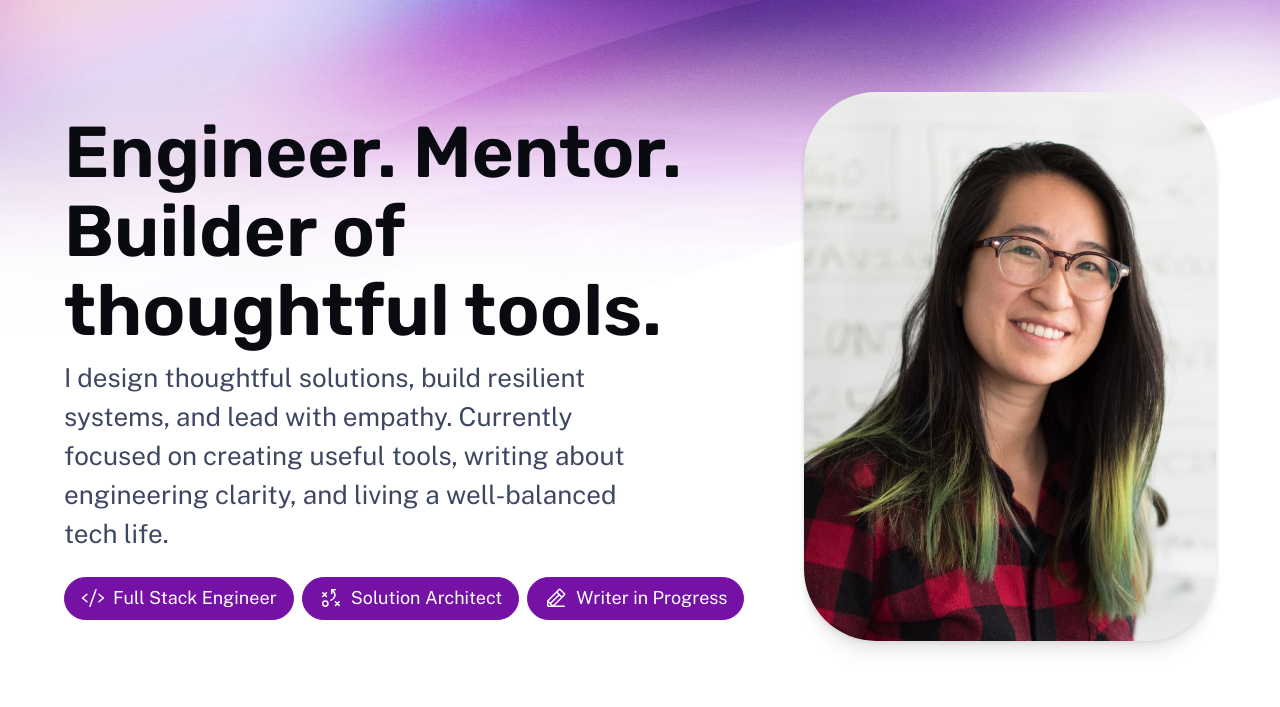
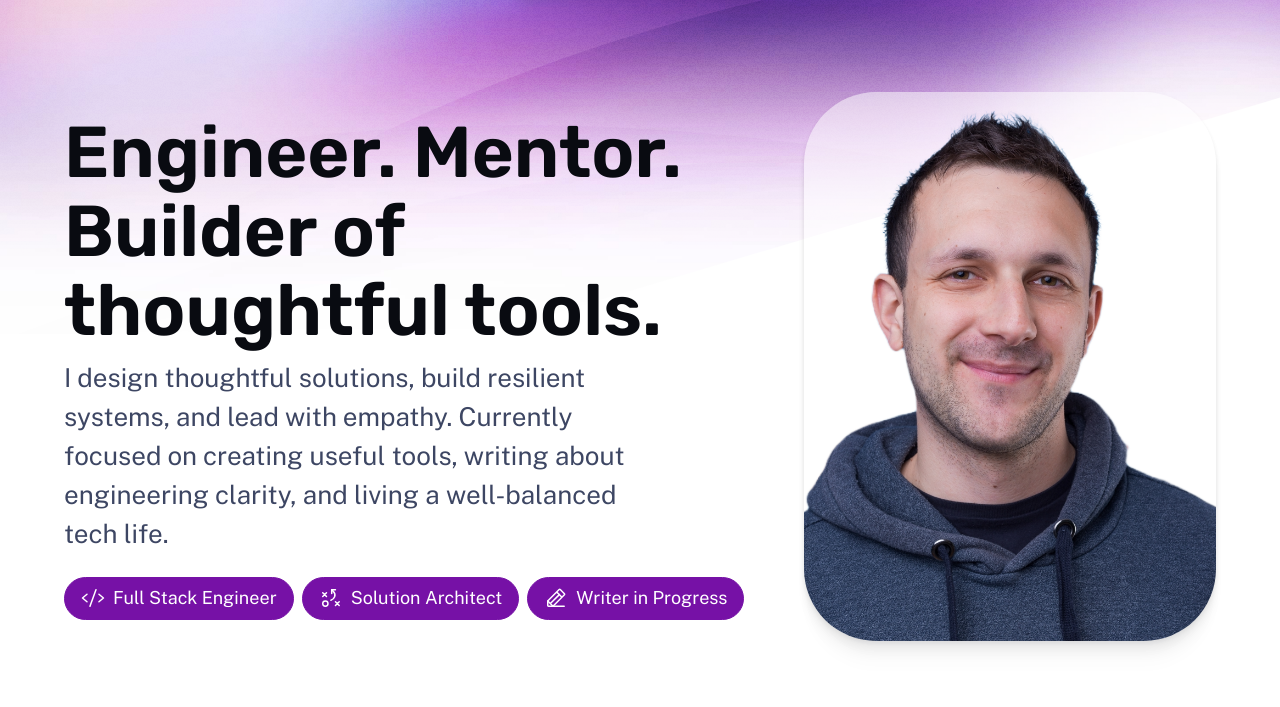
Before and after one commit to frle10/frle-portfolio, an Astro site: page / in a window 1280 px wide. Shown: the part 93-800 px from the top of the page. Built offline with nearby package versions, Linux system fonts and the light colour scheme; Astro itself is replaced by a stand-in of ours.

Commit message:
Add my portrait

```diff
--- a/src/pages/index.astro
+++ b/src/pages/index.astro
@@ -45,7 +45,7 @@ const projects = (await getCollection('work'))
 					alt="Portrait of Ivan Skorupan"
 					width="480"
 					height="620"
-					src="/assets/portrait.jpg"
+					src="/assets/portrait.png"
 				/>
 			</header>
 
```
Also changed, not shown: public/assets/portrait.jpg (deleted), public/assets/portrait.png (added).
